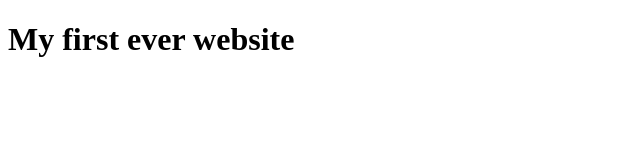
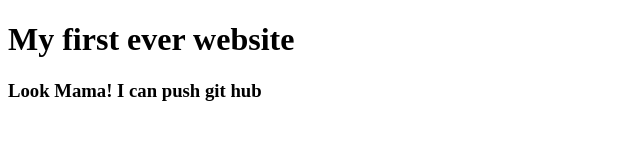
Before and after one commit to rajibrajib269/my-first-website, a plain HTML site: page index.html in a window 1280 px wide. Shown: the whole page, without its empty margins (0-640 px from the left). Drawn offline with Linux system fonts and the light colour scheme.

Commit message:
learned github

```diff
--- a/index.html
+++ b/index.html
@@ -7,5 +7,6 @@
 </head>
 <body>
     <h1>My first ever website</h1>
+    <h3>Look Mama! I can push git hub</h3>
 </body>
 </html>
```
